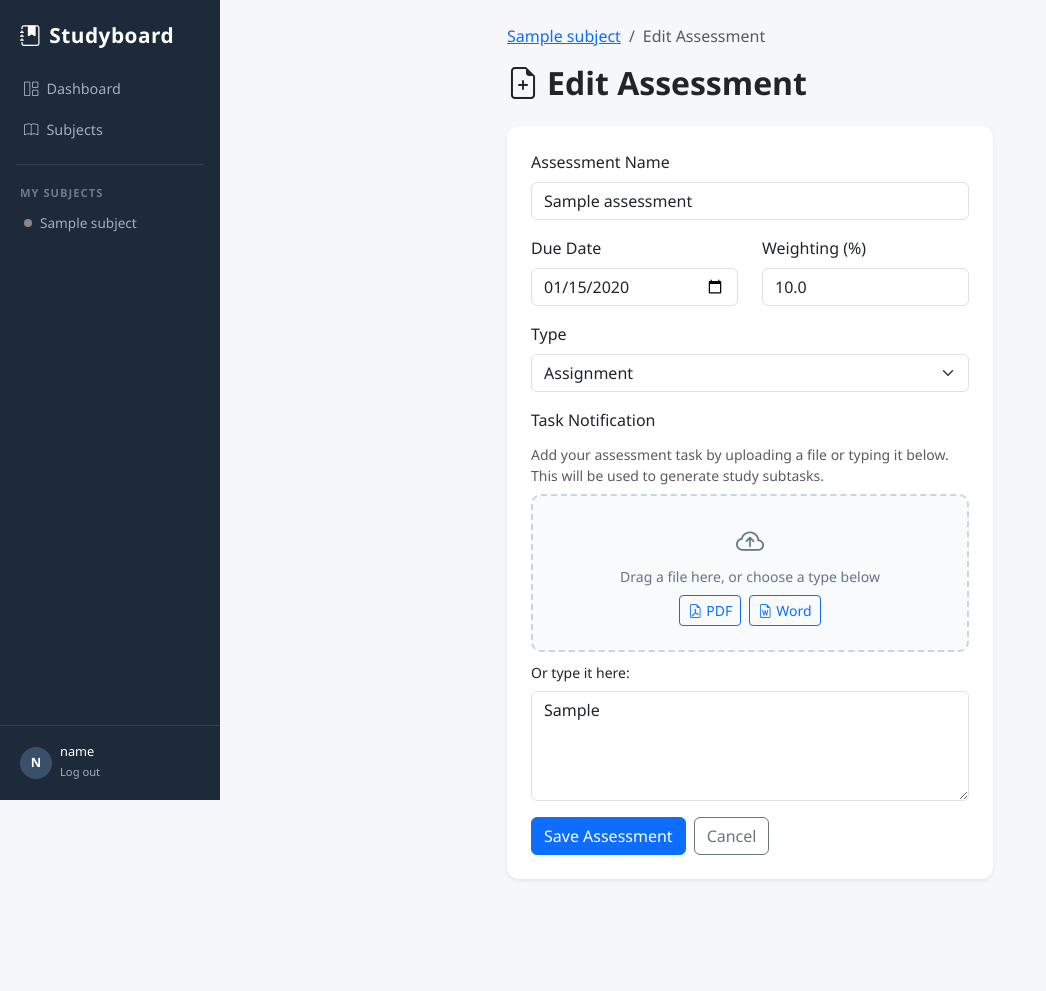
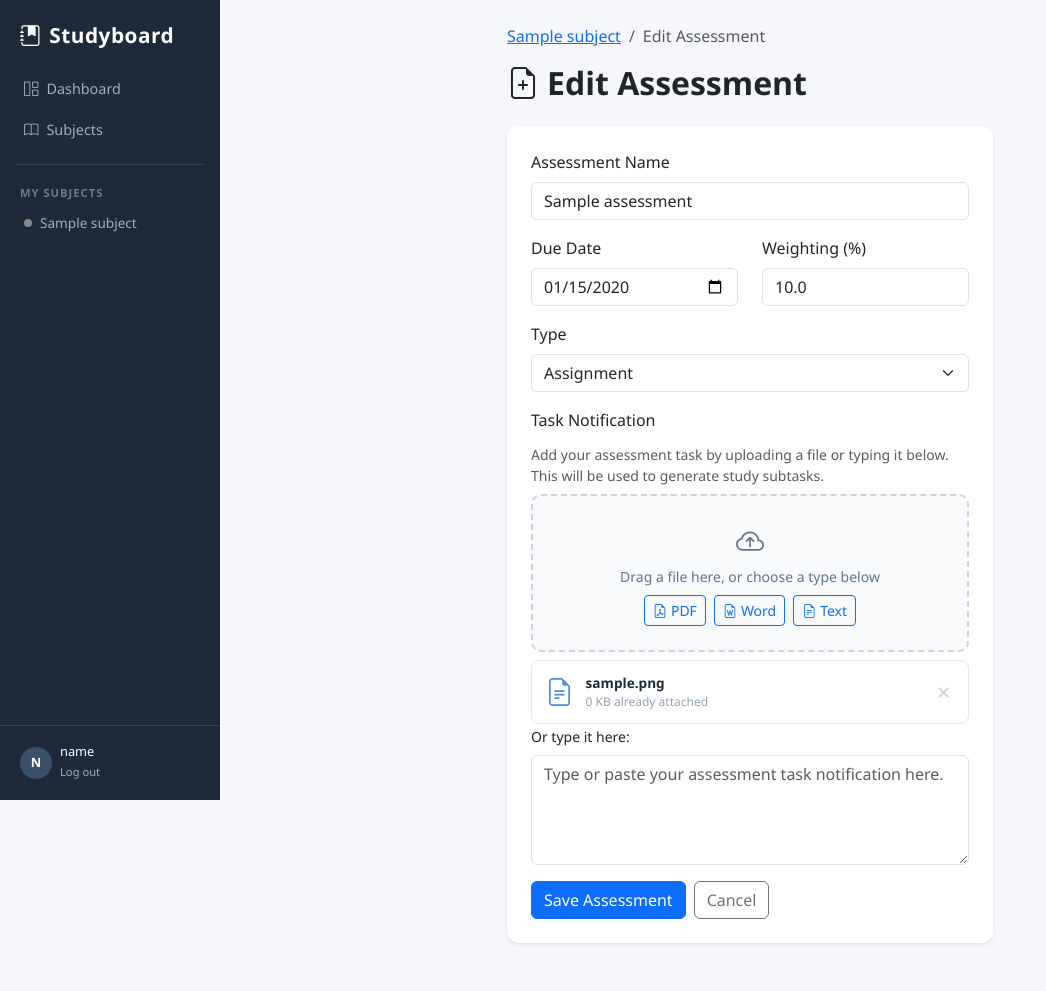
Before and after one commit to JamesKings480/StudyBoard, a Flask app: page /assessment/1/edit in a window 1280 px wide. Shown: the whole page, without its empty margins (0-1046 px from the left). Before the commit the page ends 880 px from the top, so only its background shows below. Run offline with Flask 3, Linux system fonts and the light colour scheme; a user stored in the database is signed in; tables that the repository leaves empty hold one stand-in row (values such as "Sample post"); some libraries are stand-ins or nearby versions.

Commit message:
Stored the task file in the database and showed it as an attachment card
Chose the database over an uploads folder because It is more secure but will need to change for scalability. PDFs open inline in a tab, Word downloads since browsers cannot render docx. Safe to serve inline because the extension whitelist plus a server-side mimetype plus the existing nosniff header mean the browser cannot be tricked into executing anything.

```diff
--- a/app.py
+++ b/app.py
@@ -10,6 +10,7 @@ import os
 import pdfplumber
 from docx import Document as DocxDocument
 from werkzeug.utils import secure_filename
+from groq_client import generate_subtasks
 
 HSC_SUBJECTS = {
     'English Standard': 'https://www.nsw.gov.au/education-and-training/nesa/curriculum/english/english-standard-stage-6-2017',
@@ -60,6 +61,12 @@ app = Flask(__name__)
 app.config.from_object(Config)
 ALLOWED_EXTENSIONS = {'pdf', 'docx', 'txt'}
 MAX_NOTIFICATION_CHARS = 20000
+FILE_MIMETYPES = {
+    'pdf': 'application/pdf',
+    'docx': 'application/vnd.openxmlformats-officedocument.wordprocessingml.document',
+    'txt': 'text/plain',
+}
+OPEN_IN_BROWSER = {'pdf', 'txt'}
 MAX_FILE_SIZE = 5 * 1024 * 1024
 
 def allowed_file(filename):
@@ -99,26 +106,32 @@ def get_notification_text(form):
 
     uploaded_file = request.files.get('task_file')
     if not uploaded_file or not uploaded_file.filename:
-        return typed_text, None
+        return typed_text, None, None
 
-    if uploaded_file.filename.lower().endswith('.doc'):
-        return typed_text, 'Old .doc files cannot be read. Open it in Word, save it as .docx, then upload again.'
+    original_name = uploaded_file.filename
+    if original_name.lower().endswith('.doc'):
+        return typed_text, None, 'Old .doc files cannot be read. Open it in Word, save it as .docx, then upload again.'
 
-    if not allowed_file(uploaded_file.filename):
-        return typed_text, 'Only PDF, Word (.docx) and text files are allowed.'
+    if not allowed_file(original_name):
+        return typed_text, None, 'Only PDF, Word (.docx) and text files are allowed.'
 
     uploaded_file.seek(0, os.SEEK_END)
     file_size = uploaded_file.tell()
     uploaded_file.seek(0)
     if file_size > MAX_FILE_SIZE:
-        return typed_text, 'File is too large. Maximum size is 5MB.'
+        return typed_text, None, 'File is too large. Maximum size is 5MB.'
 
-    filename = secure_filename(uploaded_file.filename)
+    filename = secure_filename(original_name)
+    if '.' not in filename:
+        filename = 'task_file.' + original_name.rsplit('.', 1)[1].lower()
+
+    file_data = uploaded_file.read()
     extracted = extract_text_from_file(uploaded_file, filename)
     if not extracted:
-        return typed_text, 'Could not read any text from that file. It may be a scan rather than real text. Try another file or type the task in.'
+        return typed_text, None, 'Could not read any text from that file. It may be a scan rather than real text. Try another file or type the task in.'
 
-    return extracted[:MAX_NOTIFICATION_CHARS], None
+    file_info = {'name': filename, 'size': file_size, 'data': file_data}
+    return extracted[:MAX_NOTIFICATION_CHARS], file_info, None
 
 csrf = CSRFProtect(app)
 db.init_app(app)
@@ -341,10 +354,10 @@ def create_assessment(subject_id):
         return redirect(url_for('dashboard'))
     form = AssessmentForm()
     if form.validate_on_submit():
-        notification_text, upload_error = get_notification_text(form)
+        notification_text, file_info, upload_error = get_notification_text(form)
         if upload_error:
             flash(upload_error, 'danger')
-            return render_template('assessment_form.html', form=form, subject=subject, title='New Assessment')
+            return render_template('assessment_form.html', form=form, subject=subject, assessment=None, title='New Assessment')
 
         assessment = Assessment(
             name=form.name.data.strip(),
@@ -354,11 +367,15 @@ def create_assessment(subject_id):
             task_notification=notification_text,
             subject_id=subject.id
         )
+        if file_info:
+            assessment.task_file_name = file_info['name']
+            assessment.task_file_size = file_info['size']
+            assessment.task_file_data = file_info['data']
         db.session.add(assessment)
         db.session.commit()
         flash(f'Assessment "{assessment.name}" created!', 'success')
         return redirect(url_for('assessment_detail', assessment_id=assessment.id))
-    return render_template('assessment_form.html', form=form, subject=subject, title='New Assessment')
+    return render_template('assessment_form.html', form=form, subject=subject, assessment=None, title='New Assessment')
 
 @app.route('/assessment/<int:assessment_id>')
 @login_required
@@ -381,21 +398,57 @@ def edit_assessment(assessment_id):
         flash('Access denied.', 'danger')
         return redirect(url_for('dashboard'))
     form = AssessmentForm(obj=assessment)
+    if request.method == 'GET' and assessment.task_file_name:
+        form.task_notification.data = ''
+
     if form.validate_on_submit():
-        notification_text, upload_error = get_notification_text(form)
+        notification_text, file_info, upload_error = get_notification_text(form)
         if upload_error:
             flash(upload_error, 'danger')
-            return render_template('assessment_form.html', form=form, subject=subject, title='Edit Assessment')
+            return render_template('assessment_form.html', form=form, subject=subject, assessment=assessment, title='Edit Assessment')
 
         assessment.name = form.name.data.strip()
         assessment.due_date = form.due_date.data
         assessment.weighting = form.weighting.data
         assessment.assessment_type = form.assessment_type.data
-        assessment.task_notification = notification_text
+
+        if file_info:
+            assessment.task_notification = notification_text
+            assessment.task_file_name = file_info['name']
+            assessment.task_file_size = file_info['size']
+            assessment.task_file_data = file_info['data']
+        elif request.form.get('remove_task_file') == '1':
+            assessment.task_notification = notification_text
+            assessment.task_file_name = None
+            assessment.task_file_size = None
+            assessment.task_file_data = None
+        elif not assessment.task_file_name:
+            assessment.task_notification = notification_text
+
         db.session.commit()
         flash(f'Assessment "{assessment.name}" updated!', 'success')
         return redirect(url_for('assessment_detail', assessment_id=assessment.id))
-    return render_template('assessment_form.html', form=form, subject=subject, title='Edit Assessment')
+    return render_template('assessment_form.html', form=form, subject=subject, assessment=assessment, title='Edit Assessment')
+
+
+@app.route('/assessment/<int:assessment_id>/file')
+@login_required
+def assessment_file(assessment_id):
+    assessment = Assessment.query.get_or_404(assessment_id)
+    if assessment.subject.user_id != current_user.id:
+        flash('Access denied.', 'danger')
+        return redirect(url_for('dashboard'))
+    if not assessment.task_file_data:
+        flash('There is no file attached to that assessment.', 'warning')
+        return redirect(url_for('assessment_detail', assessment_id=assessment.id))
+
+    ext = assessment.task_file_name.rsplit('.', 1)[-1].lower()
+    return send_file(
+        io.BytesIO(assessment.task_file_data),
+        mimetype=FILE_MIMETYPES.get(ext, 'application/octet-stream'),
+        as_attachment=ext not in OPEN_IN_BROWSER,
+        download_name=assessment.task_file_name
+    )
 
 
 @app.route('/assessment/<int:assessment_id>/delete', methods=['POST'])
--- a/static/css/style.css
+++ b/static/css/style.css
@@ -590,3 +590,23 @@ body {
 .file-preview-remove:hover {
     color: #ef4444;
 }
+
+a.file-preview-card {
+    color: inherit;
+    cursor: pointer;
+}
+
+a.file-preview-card:hover {
+    border-color: var(--sb-primary);
+    background-color: #f8fafc;
+}
+
+.file-preview-open {
+    font-size: 1rem;
+    color: #cbd5e1;
+    flex-shrink: 0;
+}
+
+a.file-preview-card:hover .file-preview-open {
+    color: var(--sb-primary);
+}
--- a/static/js/app.js
+++ b/static/js/app.js
@@ -222,6 +222,9 @@ function showFileName(input) {
         return;
     }
 
+    var existing = document.getElementById('existingFileCard');
+    if (existing) existing.style.display = 'none';
+
     var file = input.files[0];
     var sizeKB = file.size / 1024;
     var sizeText = sizeKB > 1024 ? (sizeKB / 1024).toFixed(1) + ' MB' : Math.round(sizeKB) + ' KB';
@@ -241,6 +244,13 @@ function showFileName(input) {
         '</div>';
     display.querySelector('.file-preview-name').textContent = file.name;
     display.style.display = 'block';
+}
+
+function removeExistingFile() {
+    var card = document.getElementById('existingFileCard');
+    var flag = document.getElementById('removeTaskFile');
+    if (flag) flag.value = '1';
+    if (card) card.style.display = 'none';
 }
 
 function clearFile() {
--- a/templates/assessment_form.html
+++ b/templates/assessment_form.html
@@ -49,19 +49,32 @@
                             <i class="bi bi-cloud-arrow-up fs-3 d-block mb-1"></i>
                             <div class="small">Drag a file here, or choose a type below</div>
                             <div class="d-flex gap-2 justify-content-center mt-2">
-                                <button type="button" class="btn btn-outline-primary btn-sm" onclick="document.getElementById('pdfInput').click()">
+                                <button type="button" class="btn btn-outline-primary btn-sm" onclick="pickFile('.pdf')">
                                     <i class="bi bi-file-earmark-pdf me-1"></i>PDF
                                 </button>
-                                <button type="button" class="btn btn-outline-primary btn-sm" onclick="document.getElementById('docInput').click()">
+                                <button type="button" class="btn btn-outline-primary btn-sm" onclick="pickFile('.docx')">
                                     <i class="bi bi-file-earmark-word me-1"></i>Word
                                 </button>
+                                <button type="button" class="btn btn-outline-primary btn-sm" onclick="pickFile('.txt')">
+                                    <i class="bi bi-file-earmark-text me-1"></i>Text
+                                </button>
                             </div>
-                            <div id="fileNameDisplay" class="small text-success mt-2" style="display:none;"></div>
+                            <div id="fileNameDisplay" class="mt-2" style="display:none;"></div>
                         </div>
 
-                        <input type="file" name="task_file" id="pdfInput" accept=".pdf" style="display:none;" onchange="showFileName(this)">
-                        <input type="file" name="task_file" id="docInput" accept=".doc,.docx" style="display:none;" onchange="showFileName(this)">
+                        <input type="file" name="task_file" id="taskFileInput" accept=".pdf,.docx,.txt" style="display:none;" onchange="showFileName(this)">
 
+                        {% if assessment and assessment.task_file_name %}
+                        <div id="existingFileCard" class="file-preview-card">
+                            <i class="bi {{ assessment.task_file_icon }} file-preview-icon"></i>
+                            <div class="file-preview-info">
+                                <div class="file-preview-name">{{ assessment.task_file_name }}</div>
+                                <div class="file-preview-size">{{ assessment.task_file_size_text }} already attached</div>
+                            </div>
+                            <button type="button" class="file-preview-remove" onclick="removeExistingFile()">&times;</button>
+                        </div>
+                        <input type="hidden" name="remove_task_file" id="removeTaskFile" value="">
+                        {% endif %}
                         <label for="task_notification" class="form-label small">Or type it here:</label>
                         {{ form.task_notification(class="form-control", rows="4", placeholder="Type or paste your assessment task notification here.", id="task_notification") }}
                     </div>
```
Also changed, not shown: templates/assessment_detail.html (+14 -1 lines).
